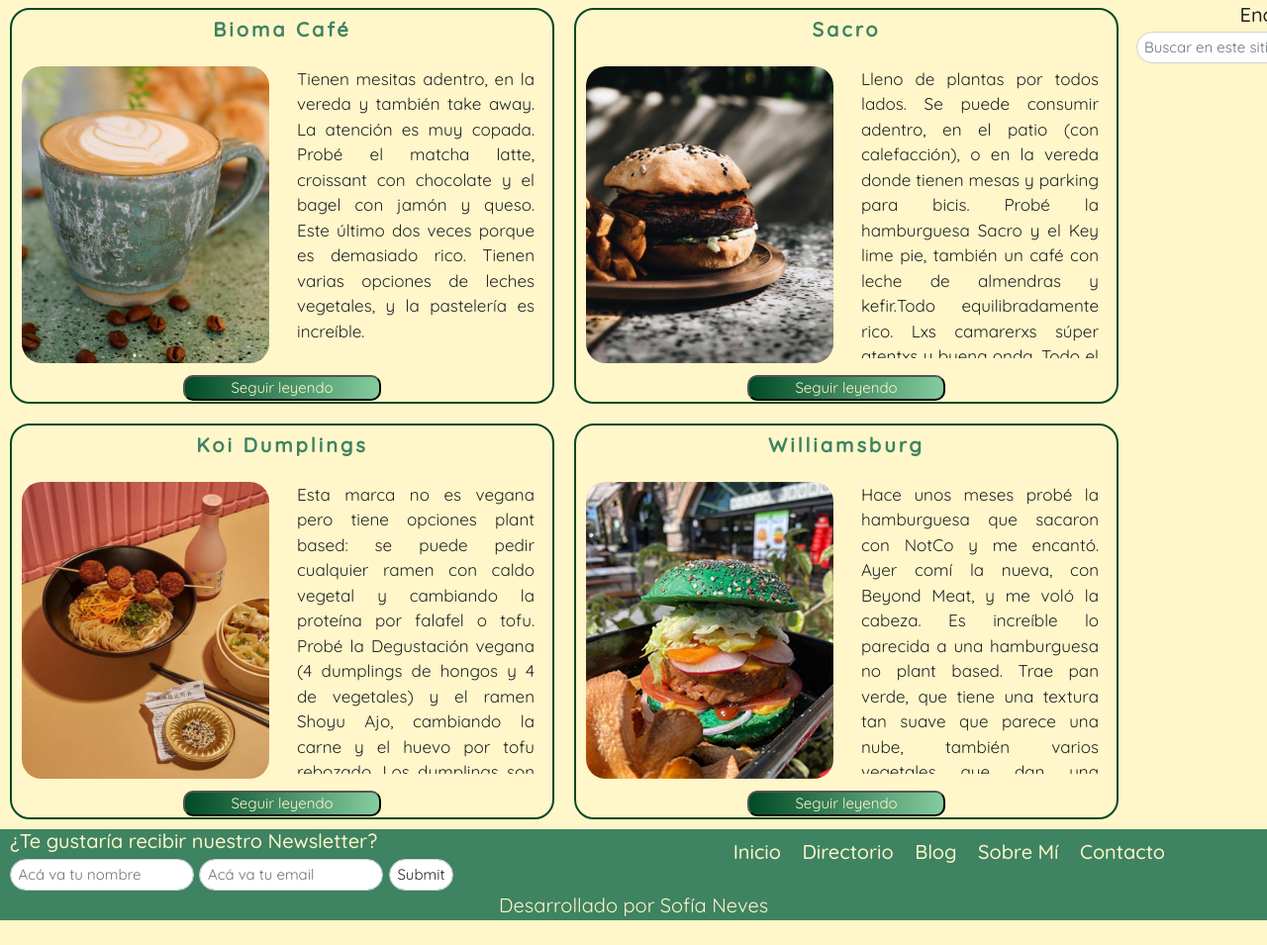
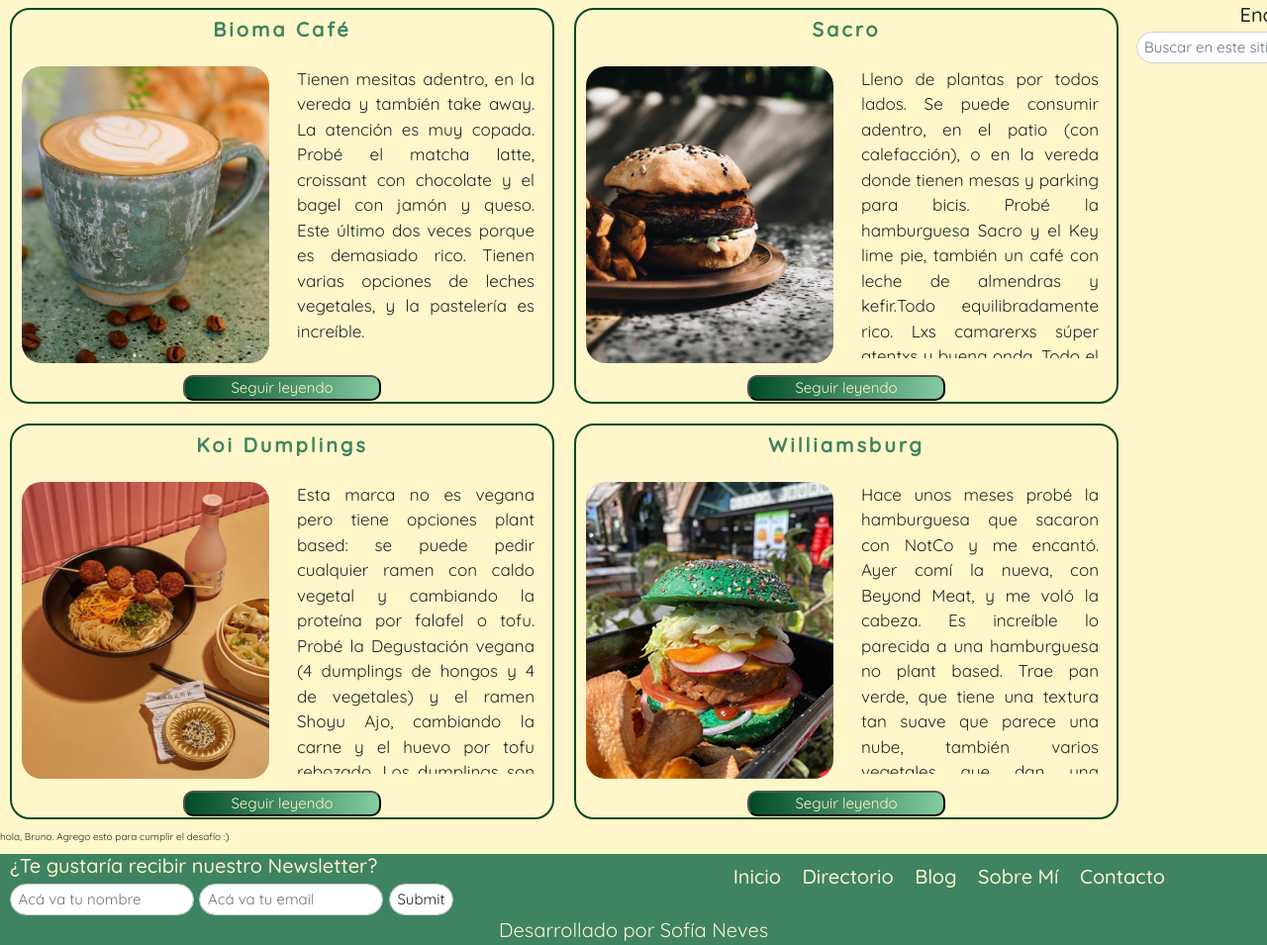
Before and after one commit to SoNeves/Directorio-Plant-Based, a website: page index.html in a window 1280 px wide. Shown: the part 291-1246 px from the top of the page at 99% size. Before the commit the page ends 1221 px from the top, so only its background shows below. Drawn offline with nearby package versions, Linux system fonts and the light colour scheme.

Commit message:
Agregué una etiqueta <p> para el desafío.

```diff
--- a/index.html
+++ b/index.html
@@ -104,6 +104,9 @@
                 </div>
             </nav>
         </div>
+
+        <p>hola, Bruno. Agrego esto para cumplir el desafío :) </p>
+
     </main>
 
     <footer>
```
